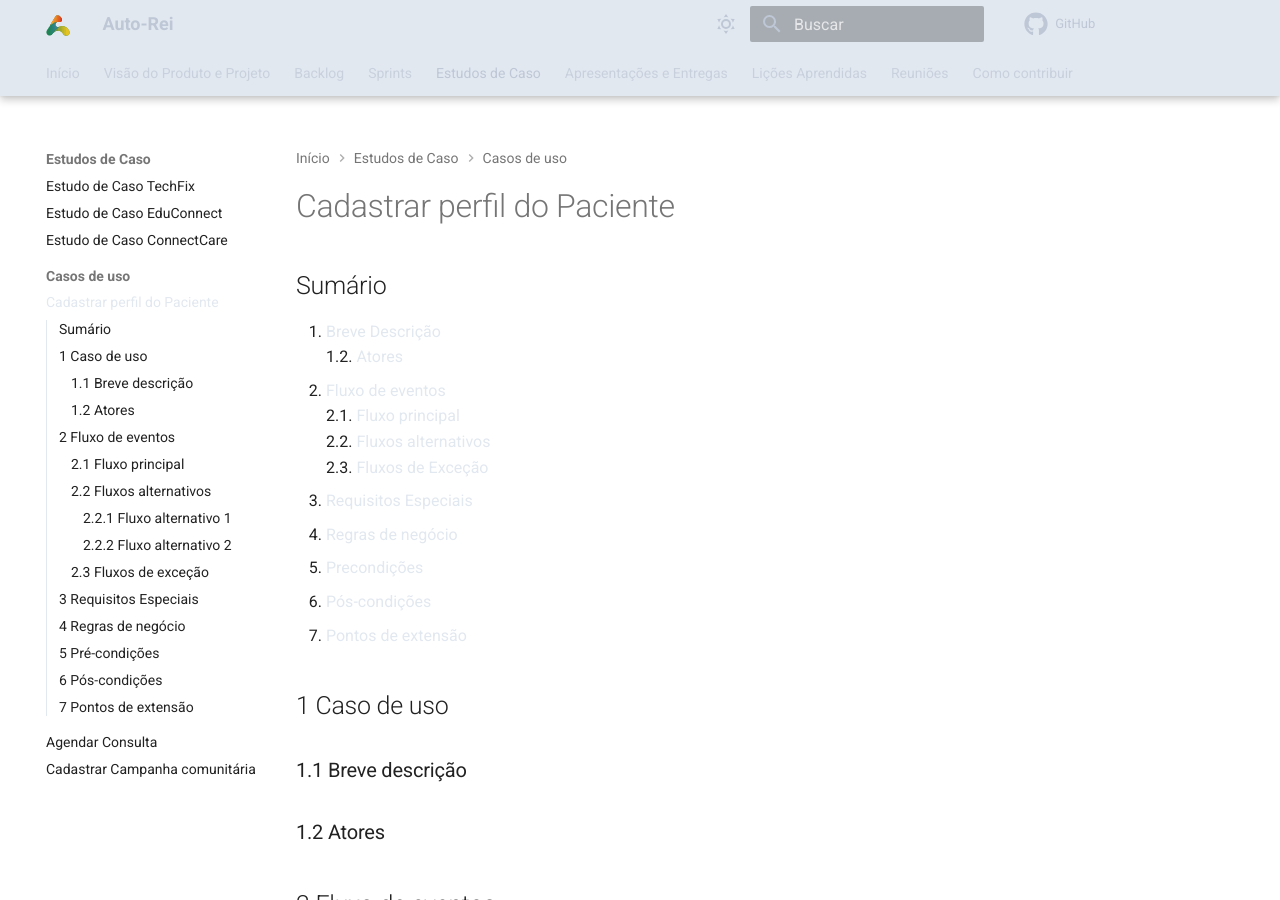
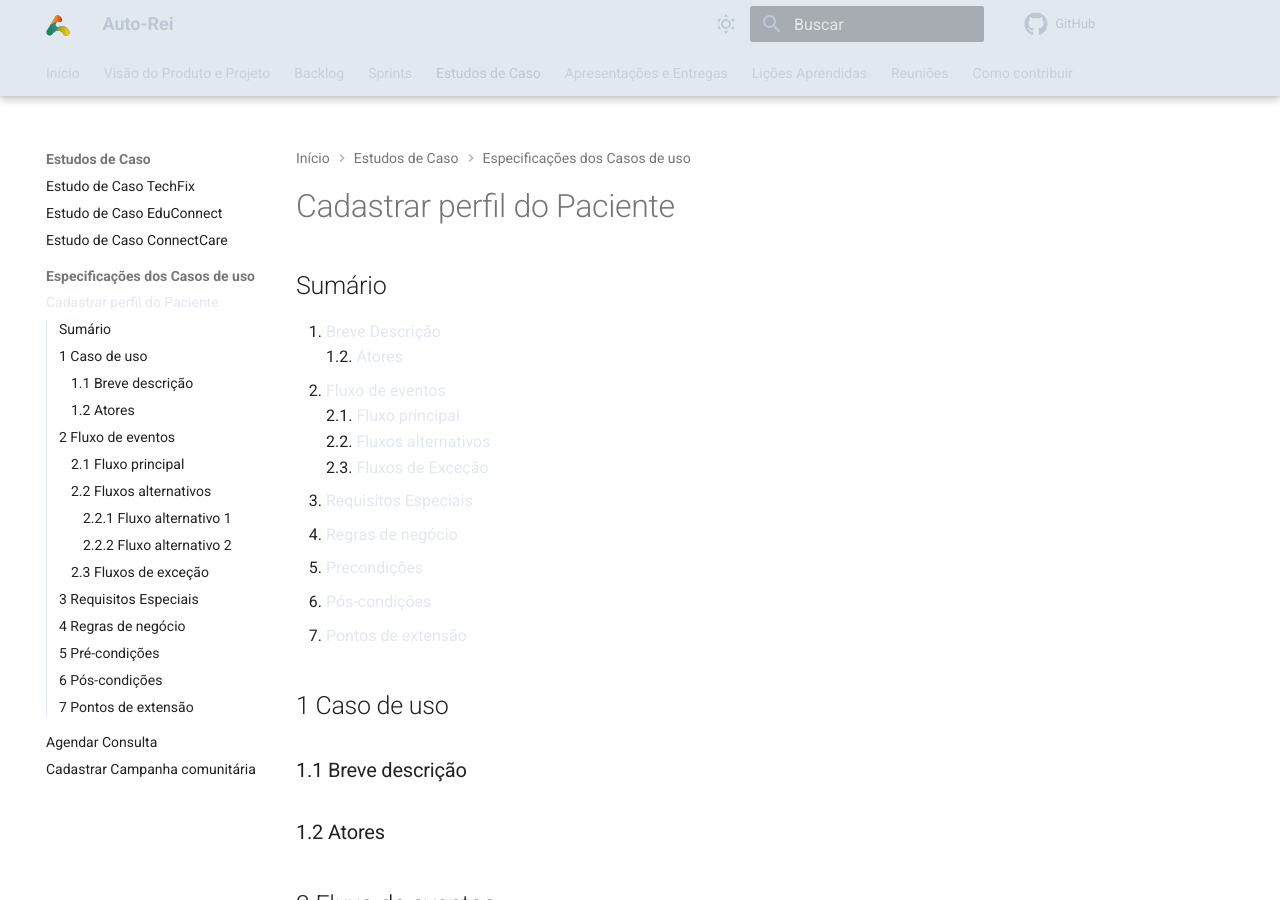
Before and after one commit to mdsreq-fga-unb/2024.2-T03-AutoReiTintas, an MkDocs documentation site: the page built from docs/auto-rei-tintas/docs/sections/study_cases/especificacoes/cadastrar_perfil_paciente.md, in a window 1280 px wide and 900 px high. Built offline with MkDocs 1.6.1 and Material for MkDocs 9.7.7, drawn with Linux system fonts in a browser that asks for light colours; comment, search, counter and statistics services are not loaded; some of the changed lines change nothing that is shown.

Commit message:
docs: mudança de nome da pasta das especificações de casos de uso

```diff
--- a/docs/auto-rei-tintas/mkdocs.yml
+++ b/docs/auto-rei-tintas/mkdocs.yml
@@ -24,10 +24,10 @@ nav:
     - Estudo de Caso TechFix: sections/study_cases/study_case_PBB.md
     - Estudo de Caso EduConnect: sections/study_cases/study_case_USM.md
     - Estudo de Caso ConnectCare: sections/study_cases/study_case_UC.md
-    - Casos de uso:
-      - Cadastrar perfil do Paciente: sections/study_cases/use_cases/cadastrar_perfil_paciente.md
-      - Agendar Consulta: sections/study_cases/use_cases/agendar_consulta.md
-      - Cadastrar Campanha comunitária: sections/study_cases/use_cases/cadastrar_campanha_comunitaria.md
+    - Especificações dos Casos de uso:
+      - Cadastrar perfil do Paciente: sections/study_cases/especificacoes/cadastrar_perfil_paciente.md
+      - Agendar Consulta: sections/study_cases/especificacoes/agendar_consulta.md
+      - Cadastrar Campanha comunitária: sections/study_cases/especificacoes/cadastrar_campanha_comunitaria.md
   - Apresentações e Entregas:
     - Entrega Unidade 1: sections/presentations/presentation_1.md
     - Entrega Unidade 2: sections/presentations/presentation_2.md
```
Also changed, not shown: docs/auto-rei-tintas/docs/sections/study_cases/especificacoes/agendar_consulta.md (renamed from docs/auto-rei-tintas/docs/sections/study_cases/use_cases/agendar_consulta.md), docs/auto-rei-tintas/docs/sections/study_cases/especificacoes/cadastrar_campanha_comunitaria.md (renamed from docs/auto-rei-tintas/docs/sections/study_cases/use_cases/cadastrar_campanha_comunitaria.md), docs/auto-rei-tintas/docs/sections/study_cases/especificacoes/cadastrar_perfil_paciente.md (renamed from docs/auto-rei-tintas/docs/sections/study_cases/use_cases/cadastrar_perfil_paciente.md).
